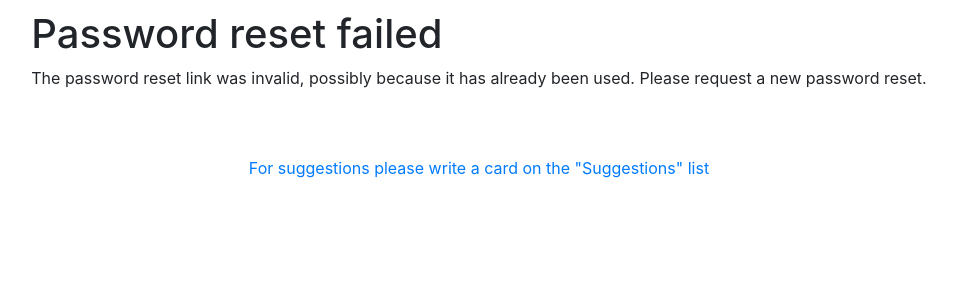
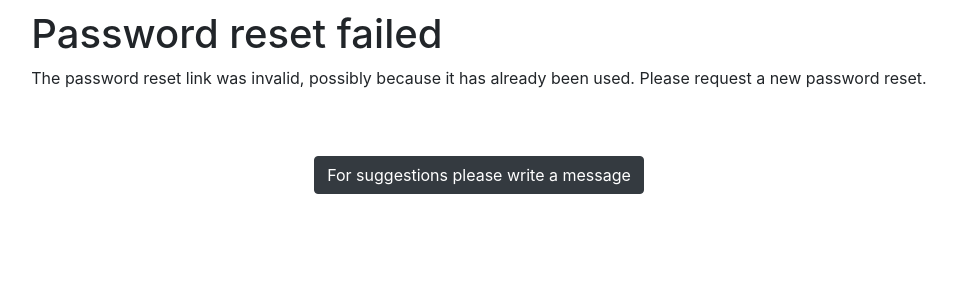
Before and after one commit to lorenamitrea/DIY-mini-blog, a Django app: page /accounts/reset/1/1/ in a window 1280 px wide. Shown: the part 45-345 px from the top of the page, without its empty margins (161-1114 px from the left). Run offline with Django 3.2, Linux system fonts and the light colour scheme; some libraries are stand-ins or nearby versions.

Commit message:
add suggestion href to base template

```diff
--- a/todolist/templates/base_generic.html
+++ b/todolist/templates/base_generic.html
@@ -54,12 +54,11 @@
     {% block content %}{% endblock %}
 </div>
 {% block footer %}
-<footer class="page-footer font-small blue pt-4">
-    <div class="footer-copyright text-center py-3"><a
-            href="https://trello.com/invite/b/Beux8zyM/60d50dfe6f4f39ce9d9a7f5fdc6c61ef/django-project">
-        For suggestions please write a card on the "Suggestions" list</a>
-    </div>
-</footer>
+    <footer class="page-footer font-small blue pt-4">
+        <div class="footer-copyright text-center py-3">
+            <a href="{% url 'send_suggestions' %}"><button class="btn btn-dark my-2 my-sm-0">For suggestions please write a message</button></a>
+        </div>
+    </footer>
 {% endblock %}
 </body>
 </html>
```
